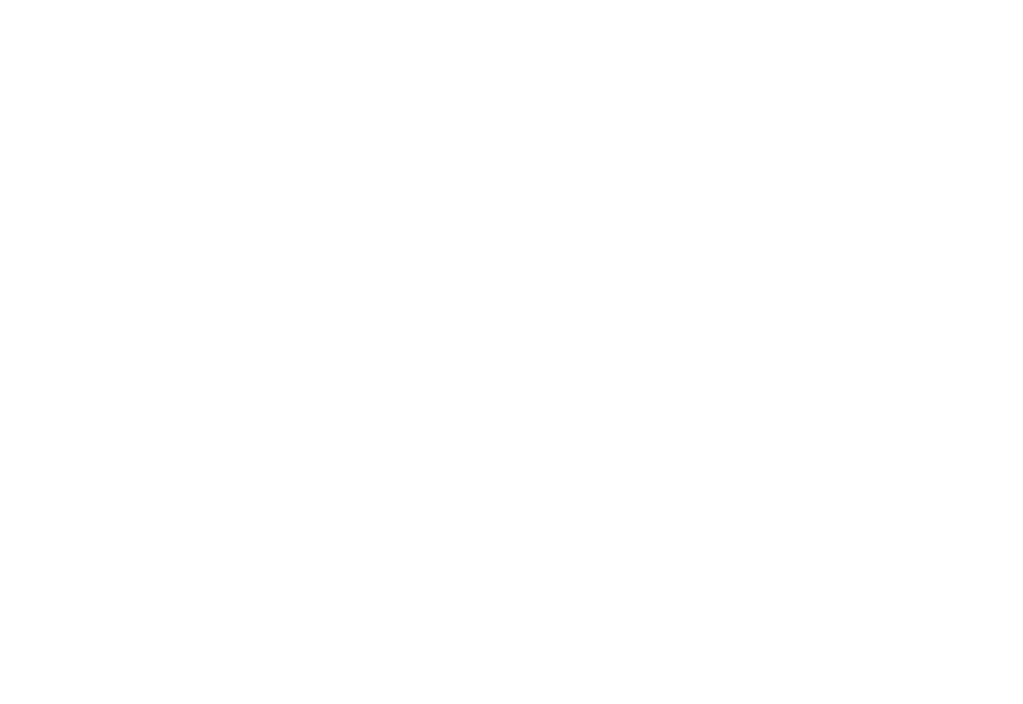
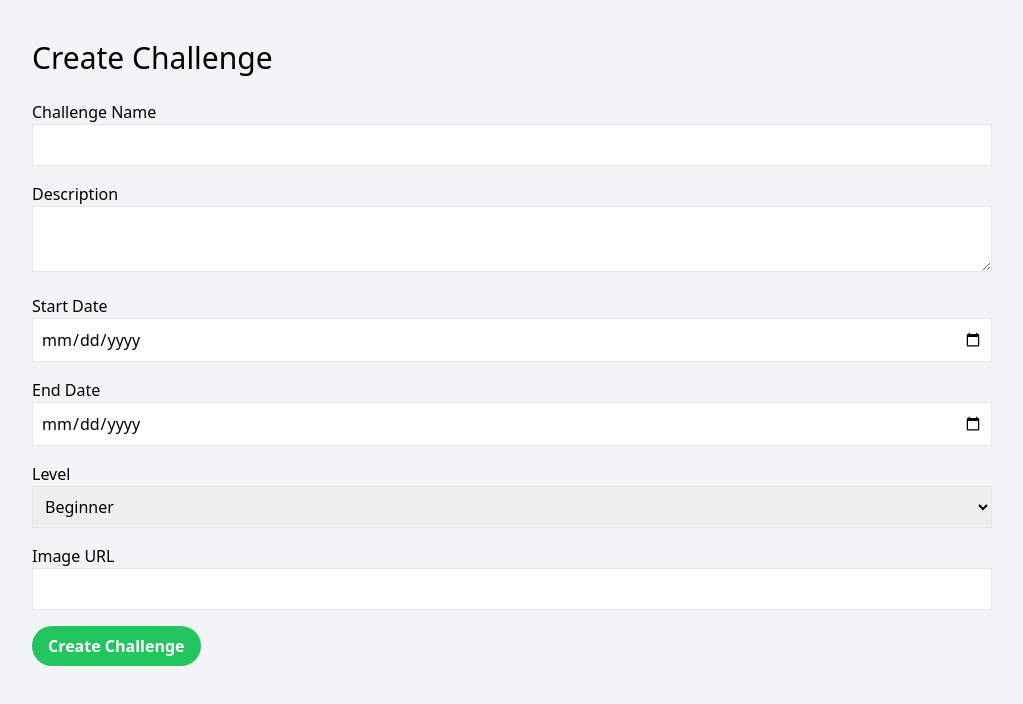
Before and after one commit to srikanthbisai/AI-PLANET, a React (Create React App) app: page /create-challenge in a window 1280 px wide. Before the commit this address had no page. Shown: the top 704 px of the page, without its empty margins (128-1151 px from the left). Built offline with nearby package versions, Linux system fonts and the light colour scheme.

Commit message:
createChallenge functionality

```diff
--- a/src/App.js
+++ b/src/App.js
@@ -1,21 +1,30 @@
+// App.js
 import React, { useState } from 'react';
 import { BrowserRouter as Router, Route, Routes } from 'react-router-dom';
 import ExplorePage from './components/ExplorePage';
 import FilterCard from './components/FilterCard';
-import CardDetails from './components/CardDetails'; // Import the new component
+import CardDetails from './components/CardDetails';
 import ListPage from './components/ListPage';
 import AIChallenege from './components/AIChallenege';
-import EditCardForm from './components/EditCardForm'; // Import the edit form
-import { filterCard } from './lib/FilterCardData'; // Import the cards data
+import EditCardForm from './components/EditCardForm';
+import { filterCard } from './lib/FilterCardData';
+import CreateChallengeForm from './components/CreateChallengeForm';
 
 function App() {
   const [filters, setFilters] = useState({ status: 'all', level: 'all' });
-  const [cards, setCards] = useState(filterCard); // Use the imported card data
+  const [cards, setCards] = useState(filterCard);
 
   const updateCards = (updatedCard) => {
-    // Update the cards array when the card is edited
     const updatedCards = cards.map((card) => (card.id === updatedCard.id ? updatedCard : card));
     setCards(updatedCards);
+  };
+
+  const addChallenge = (newChallenge) => {
+    const challengeWithDefaultStatus = {
+      ...newChallenge,
+      status: 'upcoming', // Set default status
+    };
+    setCards((prevCards) => [...prevCards, challengeWithDefaultStatus]);
   };
 
   return (
@@ -35,7 +44,7 @@
           />
           <Route path="/card/:id" element={<CardDetails cards={cards} />} />
           <Route path="/card/:id/edit" element={<EditCardForm cards={cards} updateCards={updateCards} />} />
-
+          <Route path="/create-challenge" element={<CreateChallengeForm addChallenge={addChallenge} />} />
         </Routes>
       </div>
     </Router>
--- /dev/null
+++ b/src/components/CreateChallengeForm.js
@@ -0,0 +1,123 @@
+// CreateChallengeForm.js
+import React, { useState } from 'react';
+import { useNavigate } from 'react-router-dom';
+
+const CreateChallengeForm = ({ addChallenge }) => {
+  const navigate = useNavigate();
+  const [formData, setFormData] = useState({
+    name: '',
+    description: '',
+    startDate: '',
+    endDate: '',
+    level: 'Beginner',
+    image: '',
+  });
+
+  const handleChange = (e) => {
+    const { name, value } = e.target;
+    setFormData((prevForm) => ({ ...prevForm, [name]: value }));
+  };
+
+  const handleSubmit = (e) => {
+    e.preventDefault();
+    const newChallenge = {
+      id: Date.now(), // Simple way to generate a unique ID
+      ...formData,
+      status: 'upcoming', // Default status
+    };
+    addChallenge(newChallenge);
+    navigate('/'); // Navigate back to the main page
+  };
+
+  return (
+    <div className="min-h-screen flex flex-col bg-gray-100 ">
+      <div className="w-3/4 mx-auto mt-10">
+        <h2 className="text-3xl mb-6">Create Challenge</h2>
+        <form onSubmit={handleSubmit}>
+          <div className="mb-4">
+            <label>Challenge Name</label>
+            <input
+              type="text"
+              name="name"
+              value={formData.name}
+              onChange={handleChange}
+              className="w-full border p-2"
+              required
+            />
+          </div>
+
+          <div className="mb-4">
+            <label>Description</label>
+            <textarea
+              name="description"
+              value={formData.description}
+              onChange={handleChange}
+              className="w-full border p-2"
+              required
+            />
+          </div>
+
+          <div className="mb-4">
+            <label>Start Date</label>
+            <input
+              type="date"
+              name="startDate"
+              value={formData.startDate}
+              onChange={handleChange}
+              className="w-full border p-2"
+              required
+            />
+          </div>
+
+          <div className="mb-4">
+            <label>End Date</label>
+            <input
+              type="date"
+              name="endDate"
+              value={formData.endDate}
+              onChange={handleChange}
+              className="w-full border p-2"
+              required
+            />
+          </div>
+
+          <div className="mb-4">
+            <label>Level</label>
+            <select
+              name="level"
+              value={formData.level}
+              onChange={handleChange}
+              className="w-full border p-2"
+              required
+            >
+              <option value="Beginner">Beginner</option>
+              <option value="Intermediate">Intermediate</option>
+              <option value="Advanced">Advanced</option>
+            </select>
+          </div>
+
+          <div className="mb-4">
+            <label>Image URL</label>
+            <input
+              type="text"
+              name="image"
+              value={formData.image}
+              onChange={handleChange}
+              className="w-full border p-2"
+              required
+            />
+          </div>
+
+          <button
+            type="submit"
+            className="bg-green-500 hover:bg-green-600 text-white font-bold py-2 px-4 rounded-full"
+          >
+            Create Challenge
+          </button>
+        </form>
+      </div>
+    </div>
+  );
+};
+
+export default CreateChallengeForm;
--- a/src/components/FilterCard.js
+++ b/src/components/FilterCard.js
@@ -1,6 +1,6 @@
+// FilterCard.js
 import React, { useEffect, useState } from 'react';
 import { useNavigate } from 'react-router-dom';
-import { filterCard } from '../lib/FilterCardData'; // Adjust import path as needed
 
 const getRemainingTime = (endDate) => {
   const total = Date.parse(endDate) - Date.parse(new Date());
@@ -11,19 +11,19 @@
   return { total, days, hours, minutes, seconds };
 };
 
-const FilterCard = ({ filters }) => {
+const FilterCard = ({ filters, cards }) => {
   const [timeLeft, setTimeLeft] = useState({ days: 0, hours: 0, minutes: 0, seconds: 0 });
-  const navigate = useNavigate(); // Hook to handle navigation
+  const navigate = useNavigate();
 
   useEffect(() => {
-    const endDate = new Date(); // Replace with actual endDate from your card
+    const endDate = new Date(); // You might want to replace this with the actual end date of the card
     const interval = setInterval(() => {
       setTimeLeft(getRemainingTime(endDate));
     }, 1000);
     return () => clearInterval(interval);
   }, []);
 
-  const filteredCards = filterCard.filter((card) => {
+  const filteredCards = cards.filter((card) => {
     const statusMatch = filters.status === 'all' || card.status === filters.status;
     const levelMatch = filters.level === 'all' || card.level === filters.level;
     return statusMatch && levelMatch;
@@ -32,22 +32,26 @@
   return (
     <div className="min-h-screen bg-blue-900 p-8 grid lg:grid-cols-3 md:grid-cols-2 sm:grid-cols-1 justify-items-center gap-8">
       {filteredCards.length > 0 ? (
-        filteredCards.map((card, index) => (
+        filteredCards.map((card, index) => {
+          const status = card.status || 'unknown'; // Fallback if status is undefined
+          const name = card.name || 'Unnamed Challenge'; // Fallback if name is undefined
+
+          return (
             <div
               key={index}
               className="max-w-sm bg-white rounded-lg shadow-lg overflow-hidden m-4 cursor-pointer"
-            onClick={() => navigate(`/card/${card.id}`)} // Navigate to the card details page on click
+              onClick={() => navigate(`/card/${card.id}`)}
             >
-            <img src={card.image} alt={card.name} className="w-full h-40 object-cover" />
+              <img src={card.image} alt={name} className="w-full h-40 object-cover" />
               <div className="p-4">
-              <span className={`inline-block px-3 py-1 text-sm font-semibold ${card.status === 'active' ? 'bg-green-100 text-green-800' : card.status === 'upcoming' ? 'bg-yellow-100 text-yellow-800' : 'bg-gray-100 text-gray-800'} rounded-full mb-2`}>
-                {card.status.charAt(0).toUpperCase() + card.status.slice(1)}
+                <span className={`inline-block px-3 py-1 text-sm font-semibold ${status === 'active' ? 'bg-green-100 text-green-800' : status === 'upcoming' ? 'bg-yellow-100 text-yellow-800' : 'bg-gray-100 text-gray-800'} rounded-full mb-2`}>
+                  {status.charAt(0).toUpperCase() + status.slice(1)}
                 </span>
-              <h1 className="text-xl font-semibold mb-2">{card.name}</h1>
+                <h1 className="text-xl font-semibold mb-2">{name}</h1>
                 <p className="text-gray-600">{card.description}</p>
-              {card.status !== 'completed' && (
+                {status !== 'completed' && (
                   <div className="mt-4 text-center">
-                  {card.status === 'active' ? (
+                    {status === 'active' ? (
                       <div>
                         <p className="text-lg font-bold">Ends in</p>
                         <p className="text-gray-600">{`${timeLeft.days} Days : ${timeLeft.hours} Hours : ${timeLeft.minutes} Mins : ${timeLeft.seconds} Secs`}</p>
@@ -65,7 +69,8 @@
                 )}
               </div>
             </div>
-        ))
+          );
+        })
       ) : (
         <div className="text-white">No cards match the selected filters.</div>
       )}
--- a/src/components/ListPage.js
+++ b/src/components/ListPage.js
@@ -1,4 +1,12 @@
+import { useNavigate } from "react-router-dom";
+
 function ListPage() {
+  const navigate = useNavigate();
+
+  const handleChallenge = () => {
+    navigate("/create-challenge")
+  }
+
     return (
       <div className="flex flex-col min-h-screen">
         <header className="w-11/12 mx-auto p-4">
@@ -26,7 +34,7 @@
               diverse datasets allowing you to foster learning through <br />
               competitions.
             </p>
-            <button className="text-black bg-white px-10 py-3 text-xl tracking-widest font-bold rounded-lg mt-10">
+            <button onClick={handleChallenge} className="text-black bg-white px-10 py-3 text-xl tracking-widest font-bold rounded-lg mt-10">
               Create Challenge
             </button>
           </div>
```
Lines whose indentation alone changed are shown as unchanged.
